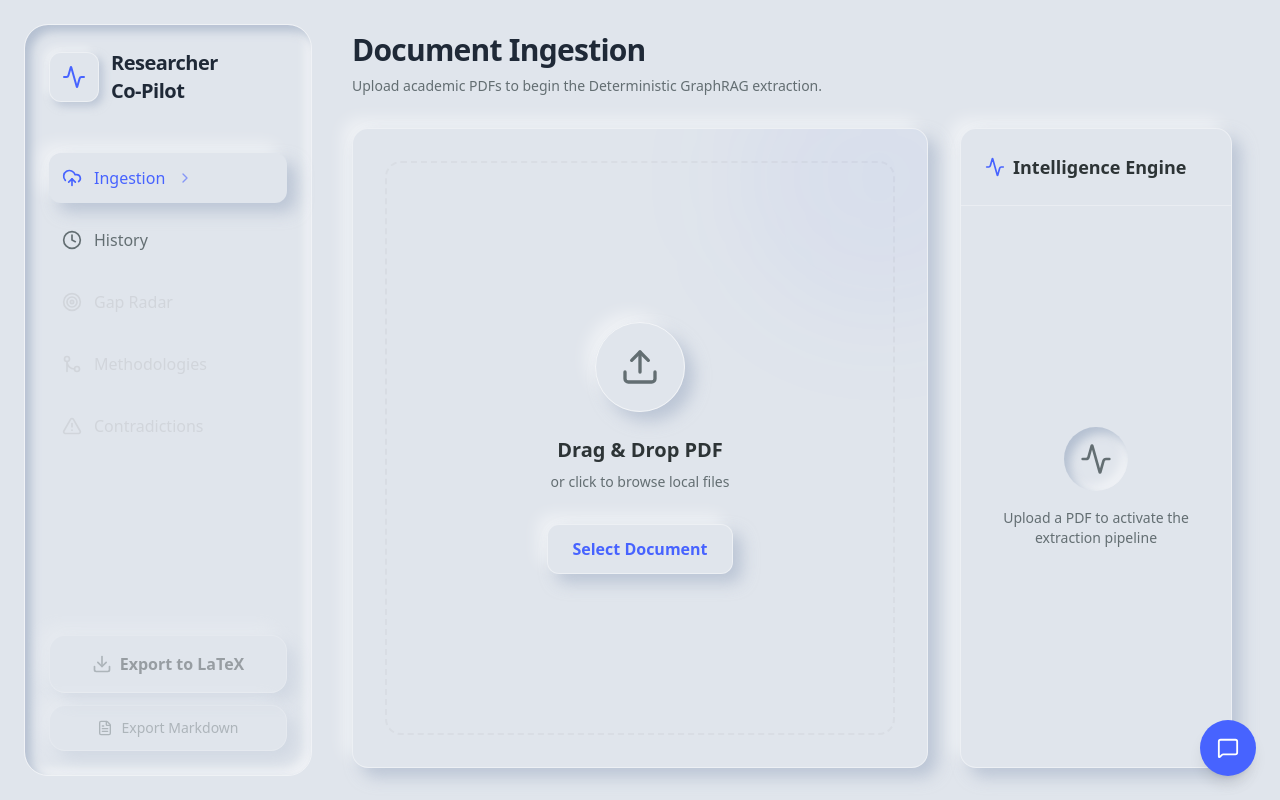
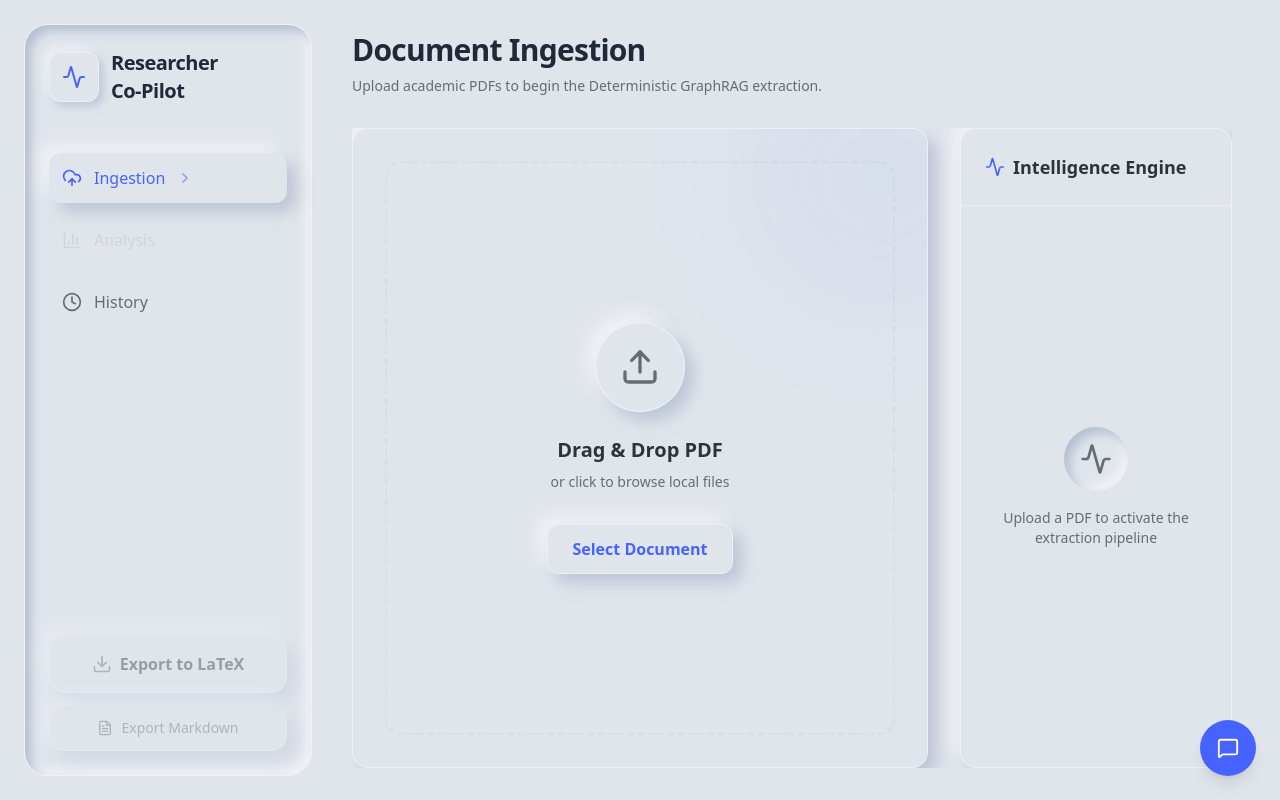
Before and after one commit to Harsidak/AI-Powered-Research-Paper-Analyzer, a React app in the folder frontend/: page / in a window 1280 px wide. Built offline with nearby package versions, Linux system fonts and the light colour scheme; the HTML template or start-up script is replaced by a standard one.

Commit message:
Added a new Analysis tab to direct the full fledge report

```diff
--- a/frontend/src/App.tsx
+++ b/frontend/src/App.tsx
@@ -1,5 +1,5 @@
 import React, { useState } from 'react';
-import { UploadCloud, FileText, Download, GitMerge, Activity, Target, AlertTriangle, ChevronRight, Clock } from 'lucide-react';
+import { UploadCloud, FileText, Download, Activity, ChevronRight, Clock, BarChart3 } from 'lucide-react';
 import UploadDropzone from './components/UploadDropzone';
 import ExtractedDataView from './components/ExtractedDataView';
 import HistoryView from './components/HistoryView';
@@ -23,7 +23,7 @@ export interface AnalysisResult {
   extracted_data: ExtractedInsights;
 }
 
-type DashboardView = 'upload' | 'history' | 'overview' | 'gaps' | 'methodologies' | 'contradictions';
+type DashboardView = 'upload' | 'history' | 'analysis';
 
 function App() {
   const [analysisData, setAnalysisData] = useState<AnalysisResult | null>(null);
@@ -32,7 +32,7 @@ function App() {
 
   const handleAnalysisComplete = (data: AnalysisResult) => {
     setAnalysisData(data);
-    setCurrentView('overview');
+    setCurrentView('analysis');
   };
 
   const handleExport = async (format: 'latex' | 'markdown') => {
@@ -61,10 +61,8 @@ function App() {
 
   const navItems: { icon: React.ReactNode; label: string; view: DashboardView; alwaysEnabled?: boolean }[] = [
     { icon: <UploadCloud />, label: 'Ingestion', view: 'upload', alwaysEnabled: true },
+    { icon: <BarChart3 />, label: 'Analysis', view: 'analysis' },
     { icon: <Clock />, label: 'History', view: 'history', alwaysEnabled: true },
-    { icon: <Target />, label: 'Gap Radar', view: 'gaps' },
-    { icon: <GitMerge />, label: 'Methodologies', view: 'methodologies' },
-    { icon: <AlertTriangle />, label: 'Contradictions', view: 'contradictions' },
   ];
 
   return (
@@ -137,21 +135,15 @@ function App() {
               <h2 className="text-3xl font-bold text-gray-800 tracking-tight">
                 {currentView === 'upload' && 'Document Ingestion'}
                 {currentView === 'history' && 'Analysis History'}
-                {currentView === 'overview' && (analysisData?.extracted_data?.metadata?.title || 'Analysis Dashboard')}
-                {currentView === 'gaps' && 'Research Gap Radar'}
-                {currentView === 'methodologies' && 'Methodology & Dataset Matrix'}
-                {currentView === 'contradictions' && 'Contradiction Engine'}
+                {currentView === 'analysis' && (analysisData?.extracted_data?.metadata?.title || 'Full Analysis')}
               </h2>
               <p className="text-textLight mt-2 text-sm">
                 {currentView === 'upload' && 'Upload academic PDFs to begin the Deterministic GraphRAG extraction.'}
                 {currentView === 'history' && 'View and reload your previously analyzed research papers.'}
-                {currentView === 'overview' && 'Full extraction overview — metadata, methodologies, gaps, and contradictions.'}
-                {currentView === 'gaps' && 'Automatically extracted limitations and future work suggestions.'}
-                {currentView === 'methodologies' && 'Side-by-side comparison of datasets, models, and metrics.'}
-                {currentView === 'contradictions' && 'Conflicting claims detected across the paper.'}
+                {currentView === 'analysis' && 'Metadata, Methodology Matrix, Gap Radar, and Contradiction Engine — all in one view.'}
               </p>
             </div>
-            {analysisData && currentView !== 'upload' && currentView !== 'history' && (
+            {analysisData && currentView === 'analysis' && (
               <button
                 onClick={() => { setAnalysisData(null); setCurrentView('upload'); }}
                 className="btn-primary text-sm flex items-center space-x-2"
@@ -161,8 +153,8 @@ function App() {
             )}
           </header>
 
-          {/* Dashboard Grid */}
-          <div className="flex-1">
+          {/* Content Area */}
+          <div className="flex-1 overflow-y-auto">
             {currentView === 'upload' && (
               <div className="grid grid-cols-1 lg:grid-cols-3 gap-8 h-full">
                 <section className="lg:col-span-2 flex flex-col">
@@ -189,15 +181,14 @@ function App() {
             {currentView === 'history' && (
               <HistoryView onLoadAnalysis={(data) => {
                 setAnalysisData(data);
-                setCurrentView('overview');
+                setCurrentView('analysis');
               }} />
             )}
 
-            {analysisData && currentView !== 'upload' && currentView !== 'history' && (
+            {currentView === 'analysis' && analysisData && (
               <ExtractedDataView
                 data={analysisData.extracted_data}
                 pipeline={analysisData.pipeline}
-                currentView={currentView}
               />
             )}
           </div>
--- a/frontend/src/components/ExtractedDataView.tsx
+++ b/frontend/src/components/ExtractedDataView.tsx
@@ -1,29 +1,25 @@
-import { Database, AlertTriangle, Lightbulb, BookOpen, Users, FlaskConical, BarChart3, Zap, FileText } from 'lucide-react';
+import { Database, AlertTriangle, Lightbulb, BookOpen, Users, BarChart3, Zap, FileText } from 'lucide-react';
 import type { ExtractedInsights } from '../App';
 
 interface Props {
     data: ExtractedInsights;
     pipeline: { chars_extracted: number; matrix_shape: number[]; cognee_success: boolean };
-    currentView: string;
 }
 
-export default function ExtractedDataView({ data, pipeline, currentView }: Props) {
+export default function ExtractedDataView({ data, pipeline }: Props) {
     const { metadata, methodologies, limitations, contradictions } = data;
 
     return (
         <div className="space-y-8 animate-in fade-in slide-in-from-bottom-4 duration-500">
 
-            {/* ─── Overview View ────────────────────────────────────────────── */}
-            {currentView === 'overview' && (
-                <>
-                    {/* Pipeline Stats Bar */}
+            {/* ─── Pipeline Stats Bar ────────────────────────────────────── */}
             <div className="grid grid-cols-3 gap-4">
                 <StatCard icon={<FileText />} label="Characters Extracted" value={pipeline.chars_extracted.toLocaleString()} />
                 <StatCard icon={<BarChart3 />} label="Matrix Dimensions" value={`${pipeline.matrix_shape[0]} × ${pipeline.matrix_shape[1]}`} />
                 <StatCard icon={<Zap />} label="Knowledge Graph" value={pipeline.cognee_success ? 'Built ✓' : 'Skipped'} />
             </div>
 
-                    {/* Paper Metadata */}
+            {/* ─── Paper Metadata ────────────────────────────────────────── */}
             <div className="surface-neu p-8">
                 <h3 className="text-2xl font-bold mb-6 flex items-center">
                     <BookOpen className="w-6 h-6 mr-3 text-primary" /> Paper Metadata
@@ -43,71 +39,20 @@ export default function ExtractedDataView({ data, pipeline, currentView }: Props
                             ))}
                         </div>
                     </div>
-                            <div className="surface-neu-pressed p-6 rounded-2xl md:col-span-2">
+                    {metadata.publication_year && (
+                        <div className="surface-neu-pressed p-6 rounded-2xl">
+                            <p className="text-xs font-semibold text-textLight uppercase tracking-wider mb-2">Year</p>
+                            <p className="font-bold text-lg">{metadata.publication_year}</p>
+                        </div>
+                    )}
+                    <div className={`surface-neu-pressed p-6 rounded-2xl ${metadata.publication_year ? '' : 'md:col-span-2'}`}>
                         <p className="text-xs font-semibold text-textLight uppercase tracking-wider mb-2">Abstract</p>
                         <p className="text-sm leading-relaxed text-gray-700">{metadata.abstract}</p>
                     </div>
                 </div>
             </div>
 
-                    {/* Quick Summary Cards */}
-                    <div className="grid grid-cols-1 md:grid-cols-3 gap-6">
-                        <SummaryCard
-                            icon={<FlaskConical className="w-5 h-5 text-primary" />}
-                            title="Methodologies"
-                            count={methodologies.length}
-                            items={methodologies.flatMap(m => m.datasets).slice(0, 3)}
-                        />
-                        <SummaryCard
-                            icon={<AlertTriangle className="w-5 h-5 text-amber-500" />}
-                            title="Research Gaps"
-                            count={limitations.length}
-                            items={limitations.map(l => l.description).slice(0, 3)}
-                        />
-                        <SummaryCard
-                            icon={<Zap className="w-5 h-5 text-red-500" />}
-                            title="Contradictions"
-                            count={contradictions.length}
-                            items={contradictions.map(c => c.claim).slice(0, 3)}
-                        />
-                    </div>
-                </>
-            )}
-
-            {/* ─── Gap Radar View ──────────────────────────────────────────── */}
-            {currentView === 'gaps' && (
-                <div className="surface-neu p-8">
-                    <h3 className="text-2xl font-bold mb-6 flex items-center">
-                        <AlertTriangle className="w-6 h-6 mr-3 text-amber-500" /> Research Gap Radar
-                    </h3>
-                    {limitations.length === 0 ? (
-                        <EmptyState message="No limitations were extracted from this paper." />
-                    ) : (
-                        <div className="space-y-4">
-                            {limitations.map((lim, i) => (
-                                <div key={i} className="surface-neu-pressed p-6 rounded-2xl">
-                                    <div className="flex items-start justify-between">
-                                        <div className="flex-1">
-                                            <p className="font-semibold text-textMain mb-2">{lim.description}</p>
-                                            <div className="bg-amber-500/10 border border-amber-500/20 p-4 rounded-xl mt-3">
-                                                <p className="text-sm font-medium text-amber-700 italic">"{lim.source_context}"</p>
-                                            </div>
-                                        </div>
-                                        {lim.page_number && (
-                                            <span className="ml-4 shrink-0 px-3 py-1 rounded-full bg-primary/10 text-primary text-xs font-bold">
-                                                p. {lim.page_number}
-                                            </span>
-                                        )}
-                                    </div>
-                                </div>
-                            ))}
-                        </div>
-                    )}
-                </div>
-            )}
-
-            {/* ─── Methodology Matrix View ─────────────────────────────────── */}
-            {currentView === 'methodologies' && (
+            {/* ─── Methodology & Dataset Matrix ─────────────────────────── */}
             <div className="surface-neu p-8">
                 <h3 className="text-2xl font-bold mb-6 flex items-center">
                     <Database className="w-6 h-6 mr-3 text-primary" /> Methodology & Dataset Matrix
@@ -137,10 +82,38 @@ export default function ExtractedDataView({ data, pipeline, currentView }: Props
                     </div>
                 )}
             </div>
+
+            {/* ─── Research Gap Radar ────────────────────────────────────── */}
+            <div className="surface-neu p-8">
+                <h3 className="text-2xl font-bold mb-6 flex items-center">
+                    <AlertTriangle className="w-6 h-6 mr-3 text-amber-500" /> Research Gap Radar
+                </h3>
+                {limitations.length === 0 ? (
+                    <EmptyState message="No limitations were extracted from this paper." />
+                ) : (
+                    <div className="space-y-4">
+                        {limitations.map((lim, i) => (
+                            <div key={i} className="surface-neu-pressed p-6 rounded-2xl">
+                                <div className="flex items-start justify-between">
+                                    <div className="flex-1">
+                                        <p className="font-semibold text-textMain mb-2">{lim.description}</p>
+                                        <div className="bg-amber-500/10 border border-amber-500/20 p-4 rounded-xl mt-3">
+                                            <p className="text-sm font-medium text-amber-700 italic">"{lim.source_context}"</p>
+                                        </div>
+                                    </div>
+                                    {lim.page_number && (
+                                        <span className="ml-4 shrink-0 px-3 py-1 rounded-full bg-primary/10 text-primary text-xs font-bold">
+                                            p. {lim.page_number}
+                                        </span>
                                     )}
+                                </div>
+                            </div>
+                        ))}
+                    </div>
+                )}
+            </div>
 
-            {/* ─── Contradiction Engine View ───────────────────────────────── */}
-            {currentView === 'contradictions' && (
+            {/* ─── Contradiction Engine ──────────────────────────────────── */}
             <div className="surface-neu p-8">
                 <h3 className="text-2xl font-bold mb-6 flex items-center">
                     <Zap className="w-6 h-6 mr-3 text-red-500" /> Contradiction Engine
@@ -177,7 +150,6 @@ export default function ExtractedDataView({ data, pipeline, currentView }: Props
                     </div>
                 )}
             </div>
-            )}
         </div>
     );
 }
@@ -192,23 +164,6 @@ function StatCard({ icon, label, value }: { icon: React.ReactNode; label: string
                 <p className="text-xs font-semibold text-textLight uppercase tracking-wider">{label}</p>
                 <p className="font-bold text-lg">{value}</p>
             </div>
-        </div>
-    );
-}
-
-function SummaryCard({ icon, title, count, items }: { icon: React.ReactNode; title: string; count: number; items: string[] }) {
-    return (
-        <div className="surface-neu p-6">
-            <div className="flex items-center justify-between mb-4">
-                <h4 className="font-bold flex items-center">{icon} <span className="ml-2">{title}</span></h4>
-                <span className="px-2.5 py-1 rounded-full bg-primary/10 text-primary text-xs font-bold">{count}</span>
-            </div>
-            <ul className="space-y-2">
-                {items.map((item, i) => (
-                    <li key={i} className="text-sm text-textLight truncate">• {item}</li>
-                ))}
-                {items.length === 0 && <li className="text-sm text-gray-300 italic">None extracted</li>}
-            </ul>
         </div>
     );
 }
```
Lines whose indentation alone changed are shown as unchanged.
